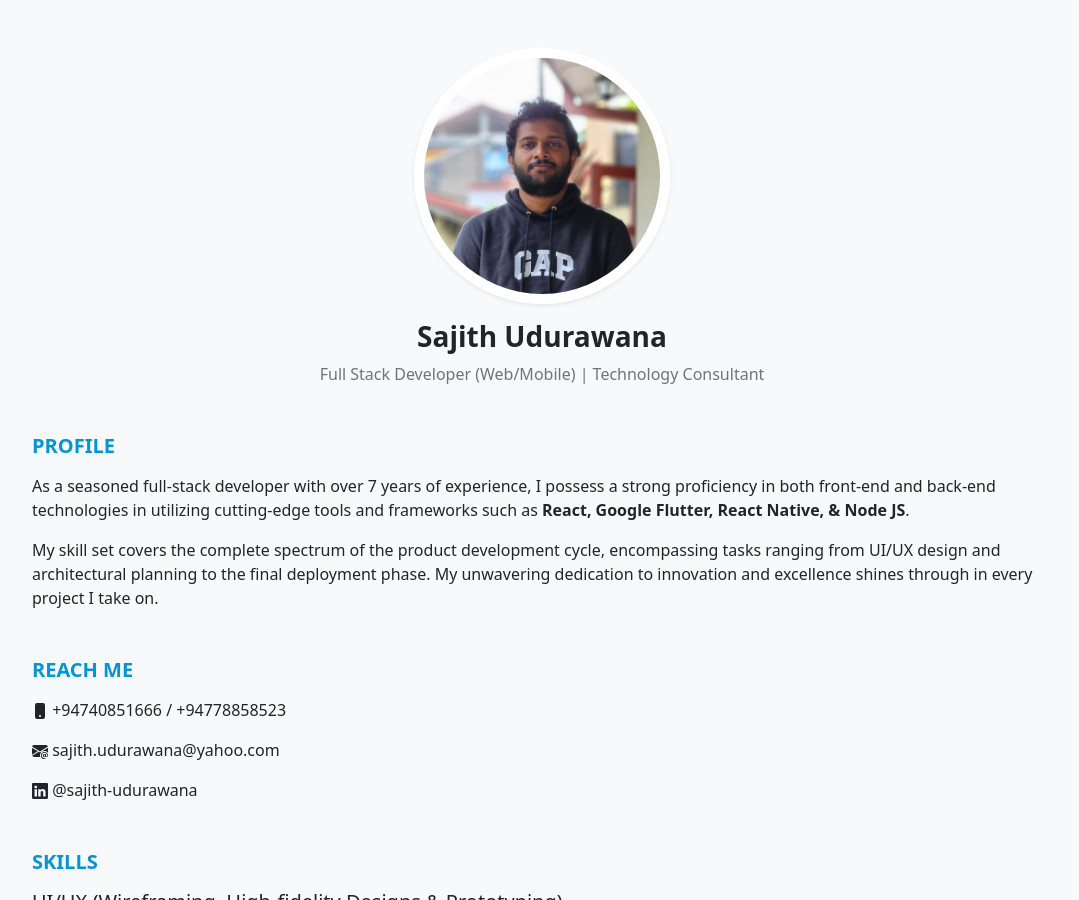
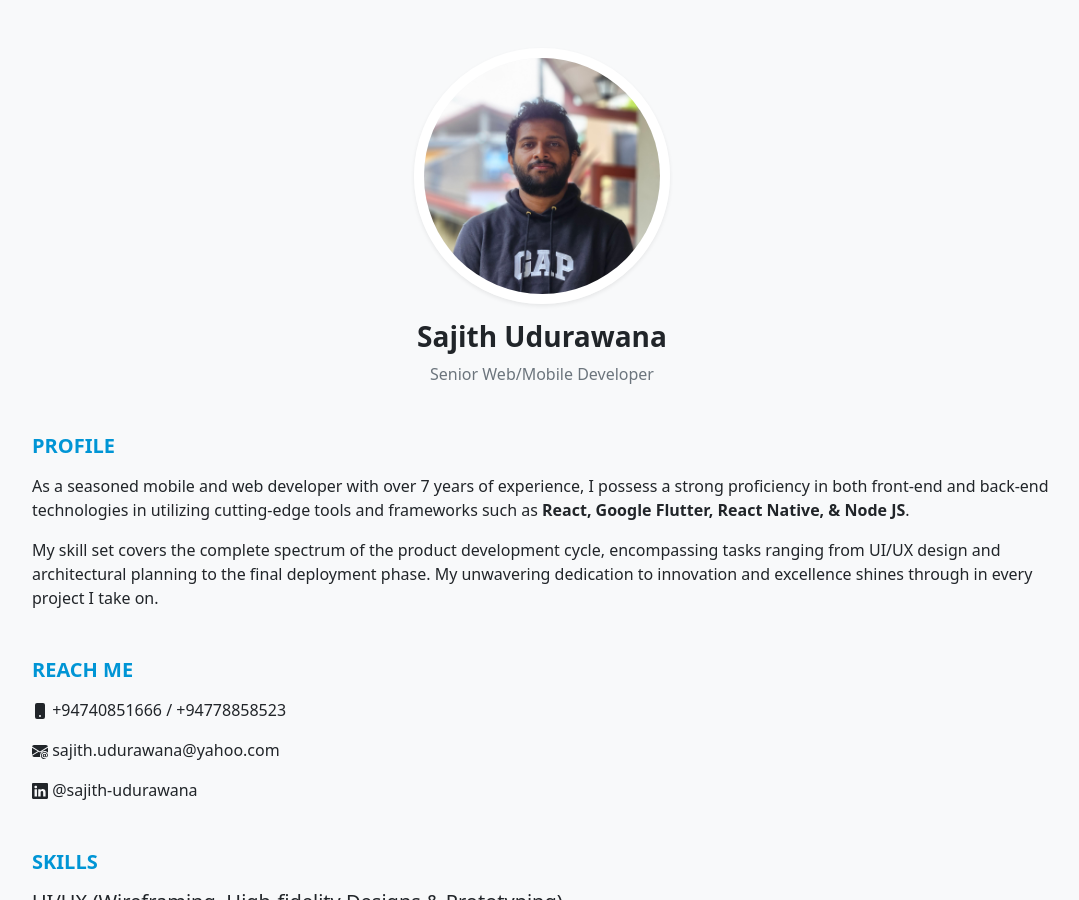
Before and after one commit to sajith-udurawana/sajith-udurawana.github.io, a Jekyll site: the page built from index.html, in a window 1280 px wide and 900 px high. Shown: the whole window, without its empty margins (98-1177 px from the left). Built offline with Jekyll 4.4.1, drawn with Linux system fonts in a browser that asks for light colours.

Commit message:
Updated bio

```diff
--- a/_data/bio.yaml
+++ b/_data/bio.yaml
@@ -1,7 +1,7 @@
 name: Sajith Udurawana
-tagline: Full Stack Developer (Web/Mobile) | Technology Consultant
+tagline: Senior Web/Mobile Developer
 profile: |
-  As a seasoned full-stack developer with over 7 years of experience, I possess a strong proficiency in both front-end and back-end technologies in utilizing cutting-edge tools and frameworks such as **React, Google Flutter, React Native, & Node JS**.
+  As a seasoned mobile and web developer with over 7 years of experience, I possess a strong proficiency in both front-end and back-end technologies in utilizing cutting-edge tools and frameworks such as **React, Google Flutter, React Native, & Node JS**.
 
   My skill set covers the complete spectrum of the product development cycle, encompassing tasks ranging from UI/UX design and architectural planning to the final deployment phase. My unwavering dedication to innovation and excellence shines through in every project I take on.
 email: sajith.udurawana@yahoo.com
```
